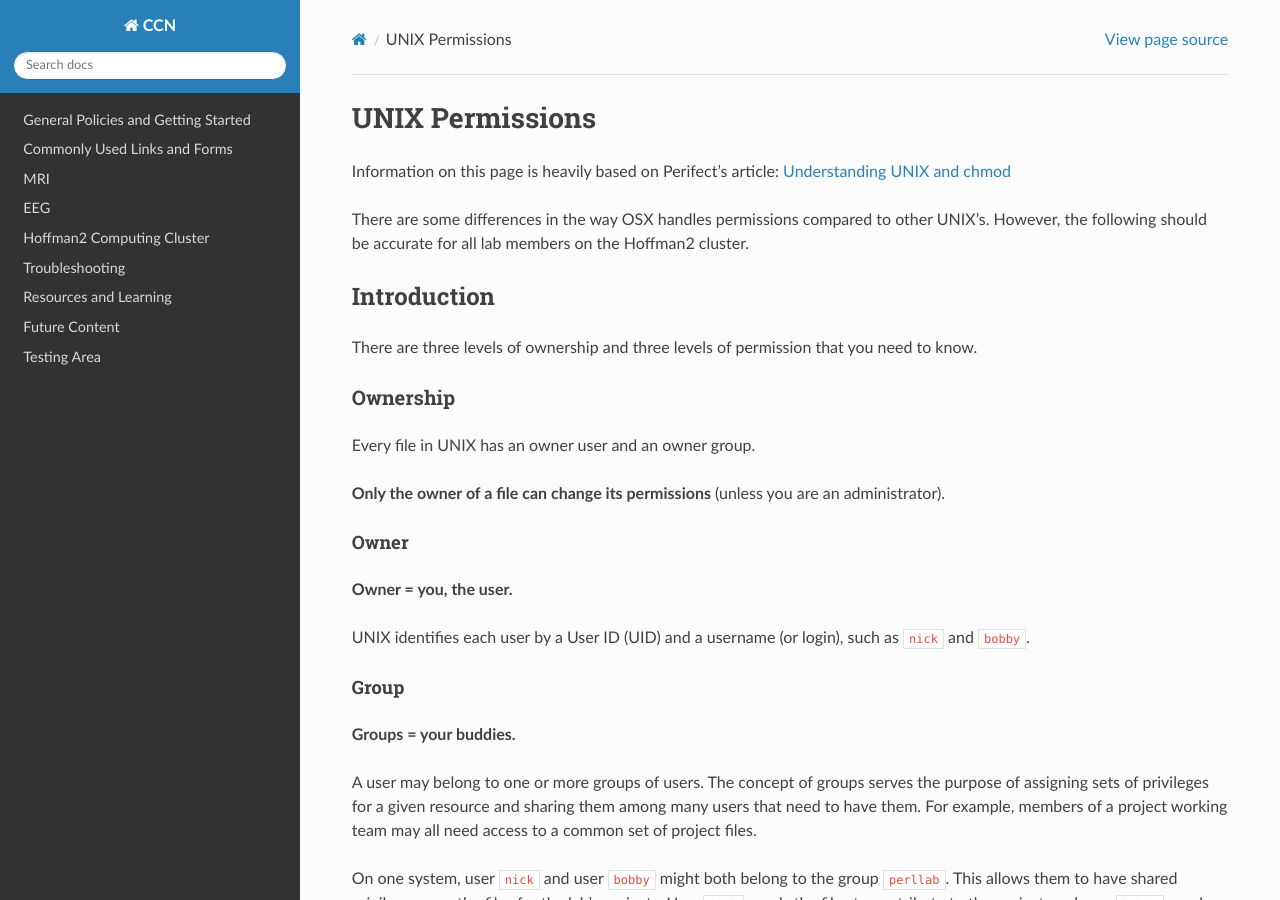
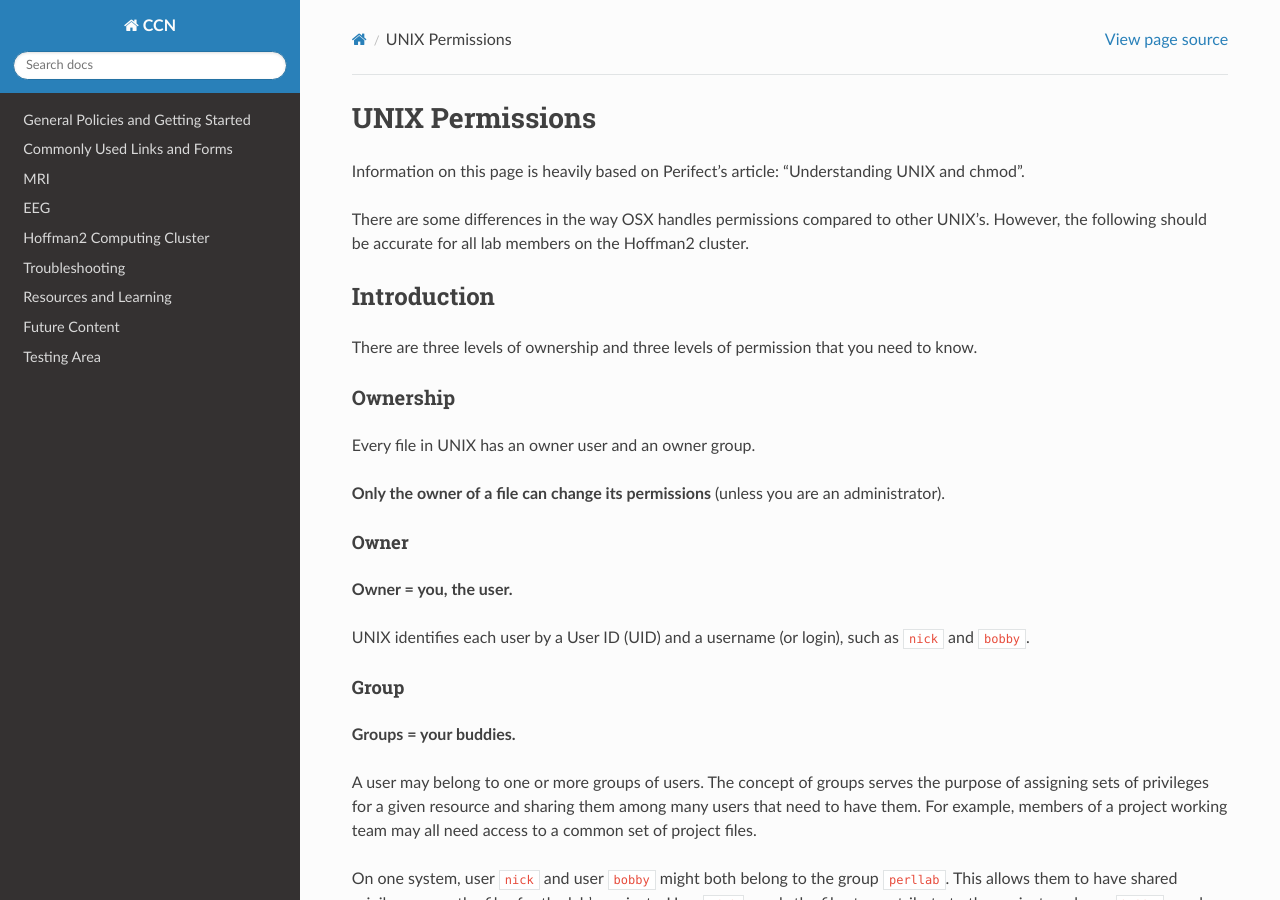
Before and after one commit to CCN-Support/CCN_Wiki, a Sphinx documentation site: the page built from docs/source/unix-permissions.rst, in a window 1280 px wide and 900 px high. Built offline with Sphinx 7.4.7 and the Read the Docs theme 3.1.0, drawn with Linux system fonts in a browser that asks for light colours; part of the change alters nothing that is shown.

```diff
--- a/docs/source/unix-permissions.rst
+++ b/docs/source/unix-permissions.rst
@@ -3,7 +3,7 @@
 UNIX Permissions
 ================
 
-Information on this page is heavily based on Perifect's article: `Understanding UNIX and chmod <https://www.perlfect.com/articles/chmod.shtml>`_
+Information on this page is heavily based on Perifect's article: "Understanding UNIX and chmod".
 
 There are some differences in the way OSX handles permissions compared to other UNIX's.
 However, the following should be accurate for all lab members on the Hoffman2 cluster.
```
